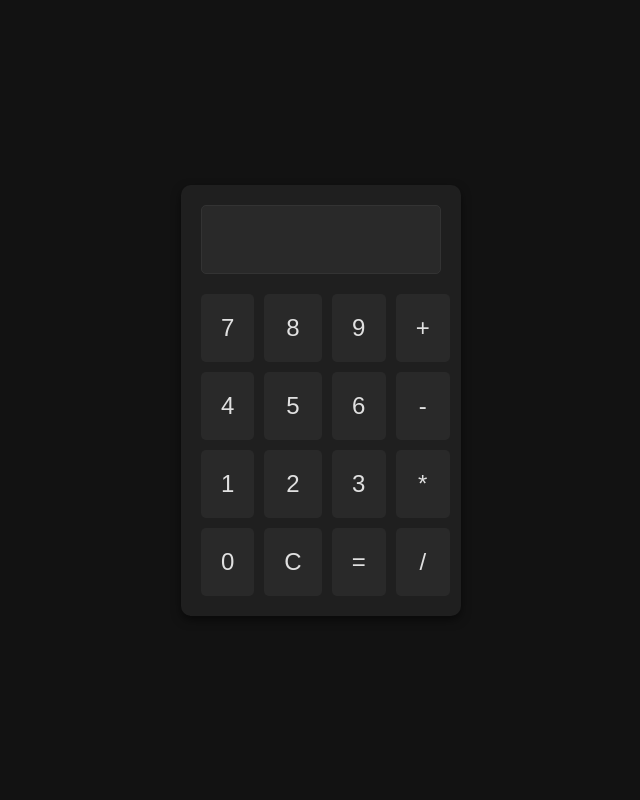
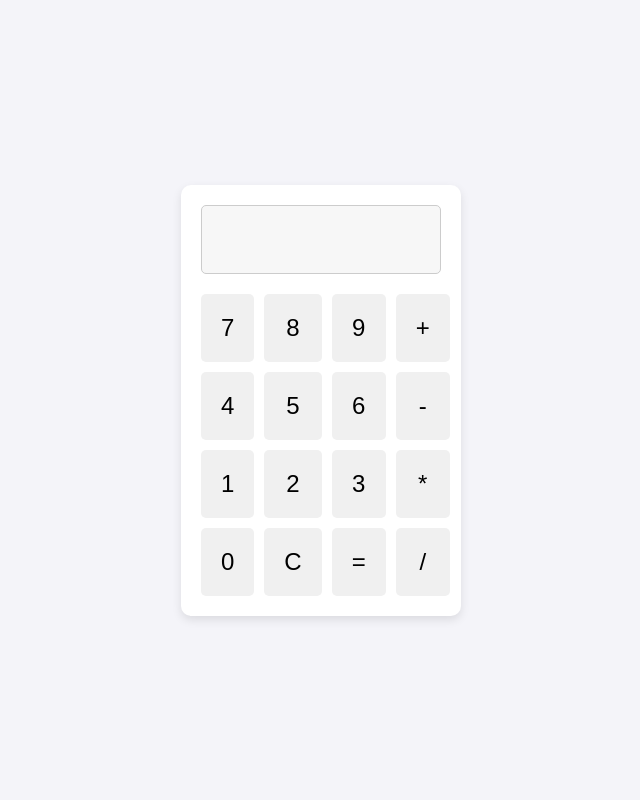
Before and after one commit to Kyluxx/Kyluxx-Website, a PHP site: page /Calculator/index.html in a window 1280 px wide. Shown: the whole page, without its empty margins (319-959 px from the left). Run offline with PHP 8.4, Linux system fonts and the light colour scheme.

Commit message:
update style.css revert to white calc

```diff
--- a/Website/Calculator/style.css
+++ b/Website/Calculator/style.css
@@ -8,8 +8,7 @@
 /* Body styling */
 body {
     font-family: Arial, sans-serif;
-    background-color: #121212; /* Dark background */
-    color: #e0e0e0; /* Light text color */
+    background-color: #f4f4f9;
     display: flex;
     justify-content: center;
     align-items: center;
@@ -18,10 +17,10 @@ body {
 
 /* Calculator Styling */
 .calculator {
-    background-color: #1f1f1f; /* Dark calculator background */
+    background-color: #fff;
     padding: 20px;
     border-radius: 10px;
-    box-shadow: 0 4px 10px rgba(0, 0, 0, 0.5); /* Darker shadow */
+    box-shadow: 0 4px 10px rgba(0, 0, 0, 0.1);
     width: 280px;
 }
 
@@ -31,10 +30,10 @@ body {
     font-size: 2em;
     text-align: right;
     margin-bottom: 20px;
-    border: 1px solid #333; /* Darker border */
+    border: 1px solid #ccc;
     border-radius: 5px;
-    background-color: #292929; /* Dark input background */
-    color: #e0e0e0; /* Light text color */
+    background-color: #f7f7f7;
+    color: #333;
 }
 
 /* Aligning buttons */
@@ -49,16 +48,15 @@ button {
     font-size: 1.5em;
     border: none;
     border-radius: 5px;
-    background-color: #292929; /* Dark button background */
-    color: #e0e0e0; /* Light text color */
+    background-color: #f0f0f0;
     cursor: pointer;
     transition: background-color 0.3s ease;
 }
 
 button:hover {
-    background-color: #3d3d3d; /* Slightly lighter on hover */
+    background-color: #ddd;
 }
 
 button:active {
-    background-color: #525252; /* Even lighter when active */
+    background-color: #bbb;
 }
```
